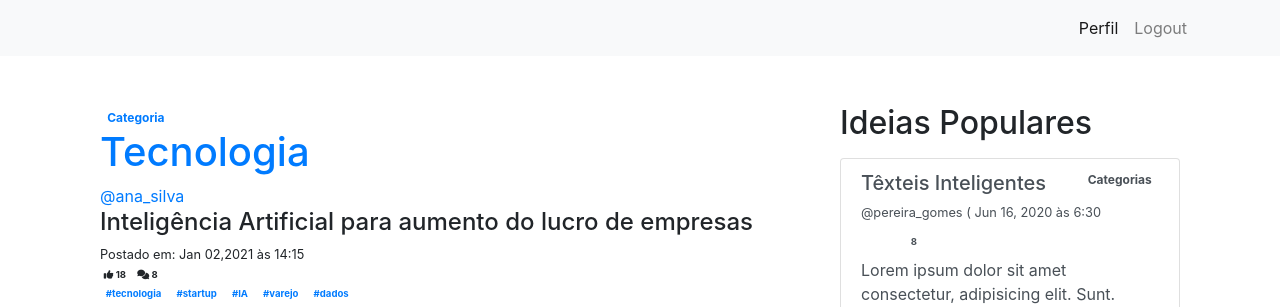
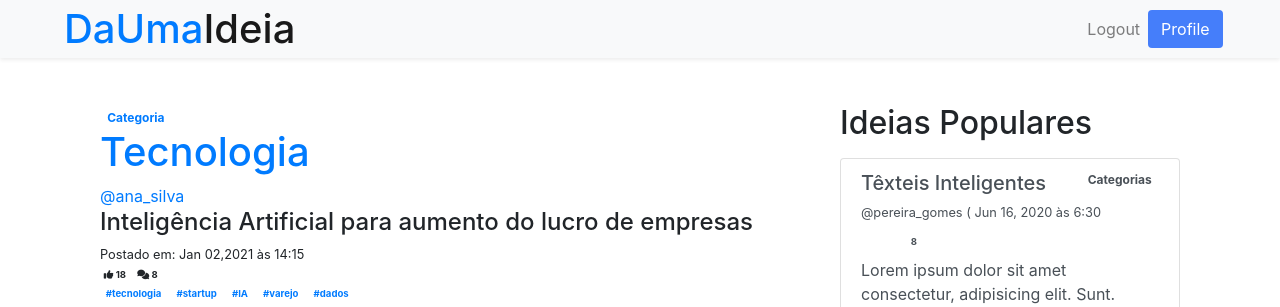
Before and after one commit to mycaelli/da1ideia, a Flask app: page /social in a window 1280 px wide. Shown: the top 307 px of the page. Run offline with Flask 2, Linux system fonts and the light colour scheme; some libraries are stand-ins or nearby versions.

Commit message:
social navbar OK

```diff
--- a/website/templates/social.html
+++ b/website/templates/social.html
@@ -16,64 +16,68 @@
       </head>
       <body>
           <!---Navbar-->
-          <nav class="navbar navbar-expand-lg navbar-light bg-light fixed-top">
-            <div class="container">
-              <a class="navbar-brand" href="#"></a>
-              <button
-                class="navbar-toggler"
-                type="button"
-                data-toggle="collapse"
-                data-target="#navbarNav"
-                aria-controls="navbarNav"
-                aria-expanded="false"
-                aria-label="Toggle navigation"
-              >
+          <nav class="navbar fixed-top shadow-sm navbar-expand-lg bg-light navbar-light py-3 py-lg-0 px-lg-5">
+            <a href="index.html" class="navbar-brand ml-lg-3">
+                <h1 class="m-0 display-5"><span class="text-primary">DaUma</span>Ideia</h1>
+            </a>
+            <button type="button" class="navbar-toggler" data-toggle="collapse" data-target="#navbarCollapse">
                 <span class="navbar-toggler-icon"></span>
-              </button>
-              <div
-                class="collapse navbar-collapse justify-content-end"
-                id="navbarNav"
-              >
-                <ul class="navbar-nav">
-                  <li class="nav-item">
-                    <a class="nav-link active" aria-current="page" href="#">Home</a>
-                  </li>
-                  <li class="nav-item">
-                    <a class="nav-link" href="#">Login</a>
-                  </li>
-                  <nav class="navbar navbar-expand-lg navbar-light bg-light fixed-top">
-            <div class="container">
-              <a class="navbar-brand" href="#"></a>
-              <button
-                class="navbar-toggler"
-                type="button"
-                data-toggle="collapse"
-                data-target="#navbarNav"
-                aria-controls="navbarNav"
-                aria-expanded="false"
-                aria-label="Toggle navigation"
-              >
-                <span class="navbar-toggler-icon"></span>
-              </button>
-              <div
-                class="collapse navbar-collapse justify-content-end"
-                id="navbarNav"
-              >
-                <ul class="navbar-nav">
-                  <li class="nav-item">
-                    <a class="nav-link active" aria-current="page" href="#">Perfil</a>
-                  </li>
-                  <li class="nav-item">
-                    <a class="nav-link" href="#">Logout</a>
-                  </li>
-                </ul>
-              </div>
+            </button>
+            <div class="collapse navbar-collapse px-lg-3" id="navbarCollapse">
+                <div class="navbar-nav m-auto py-0">
+                  <a href="#qualification" class="nav-item nav-link"></a>
+                  <a href="#skill" class="nav-item nav-link"></a>
+                  <a href="#service" class="nav-item nav-link"></a>
+                  <a href="#portfolio" class="nav-item nav-link"></a>
+                  <a href="#testimonial" class="nav-item nav-link"></a>
+                  <a href="#contact" class="nav-item nav-link"></a>
+                  <a href="#qualification" class="nav-item nav-link"></a>
+                  <a href="#skill" class="nav-item nav-link"></a>
+                  <a href="#service" class="nav-item nav-link"></a>
+                  <a href="#portfolio" class="nav-item nav-link"></a>
+                  <a href="#testimonial" class="nav-item nav-link"></a>
+                  <a href="#contact" class="nav-item nav-link"></a>
+                  <a href="#qualification" class="nav-item nav-link"></a>
+                  <a href="#skill" class="nav-item nav-link"></a>
+                  <a href="#service" class="nav-item nav-link"></a>
+                  <a href="#portfolio" class="nav-item nav-link"></a>
+                  <a href="#testimonial" class="nav-item nav-link"></a>
+                  <a href="#contact" class="nav-item nav-link"></a>
+                  <a href="#portfolio" class="nav-item nav-link"></a>
+                  <a href="#testimonial" class="nav-item nav-link"></a>
+                  <a href="#contact" class="nav-item nav-link"></a>
+                  <a href="#qualification" class="nav-item nav-link"></a>
+                  <a href="#skill" class="nav-item nav-link"></a>
+                  <a href="#service" class="nav-item nav-link"></a>
+                  <a href="#portfolio" class="nav-item nav-link"></a>
+                  <a href="#testimonial" class="nav-item nav-link"></a>
+                  <a href="#contact" class="nav-item nav-link"></a>
+                  <a href="#qualification" class="nav-item nav-link"></a>
+                  <a href="#skill" class="nav-item nav-link"></a>
+                  <a href="#service" class="nav-item nav-link"></a>
+                  <a href="#portfolio" class="nav-item nav-link"></a>
+                  <a href="#testimonial" class="nav-item nav-link"></a>
+                  <a href="#contact" class="nav-item nav-link"></a>
+                  <a href="#contact" class="nav-item nav-link"></a>
+                  <a href="#qualification" class="nav-item nav-link"></a>
+                  <a href="#skill" class="nav-item nav-link"></a>
+                  <a href="#service" class="nav-item nav-link"></a>
+                  <a href="#portfolio" class="nav-item nav-link"></a>
+                  <a href="#testimonial" class="nav-item nav-link"></a>
+                  <a href="#contact" class="nav-item nav-link"></a>
+                  <a href="#skill" class="nav-item nav-link"></a>
+                  <a href="#service" class="nav-item nav-link"></a>
+                  <a href="#portfolio" class="nav-item nav-link"></a>
+                  <a href="#testimonial" class="nav-item nav-link"></a>
+                  <a href="#home" class="nav-item nav-link active"></a>
+                  <a href="#testimonial" class="nav-item nav-link"></a>
+                  <a href="#home" class="nav-item nav-link active"></a>
+                  <a href="#about" class="nav-item nav-link">Logout</a>
+
+                </div>
+                <a href="" class="btn btn-menu d-none d-lg-block" style="background-color:#457efa; color: #ffffff;">Profile</a>
             </div>
-          </nav>
-        </div>
-        </div>
-
-          </nav>
+        </nav>
           <!--End of Navbar-->
           <!----Body Section-->
           <div class="container my-3 my-sm-5">
```
